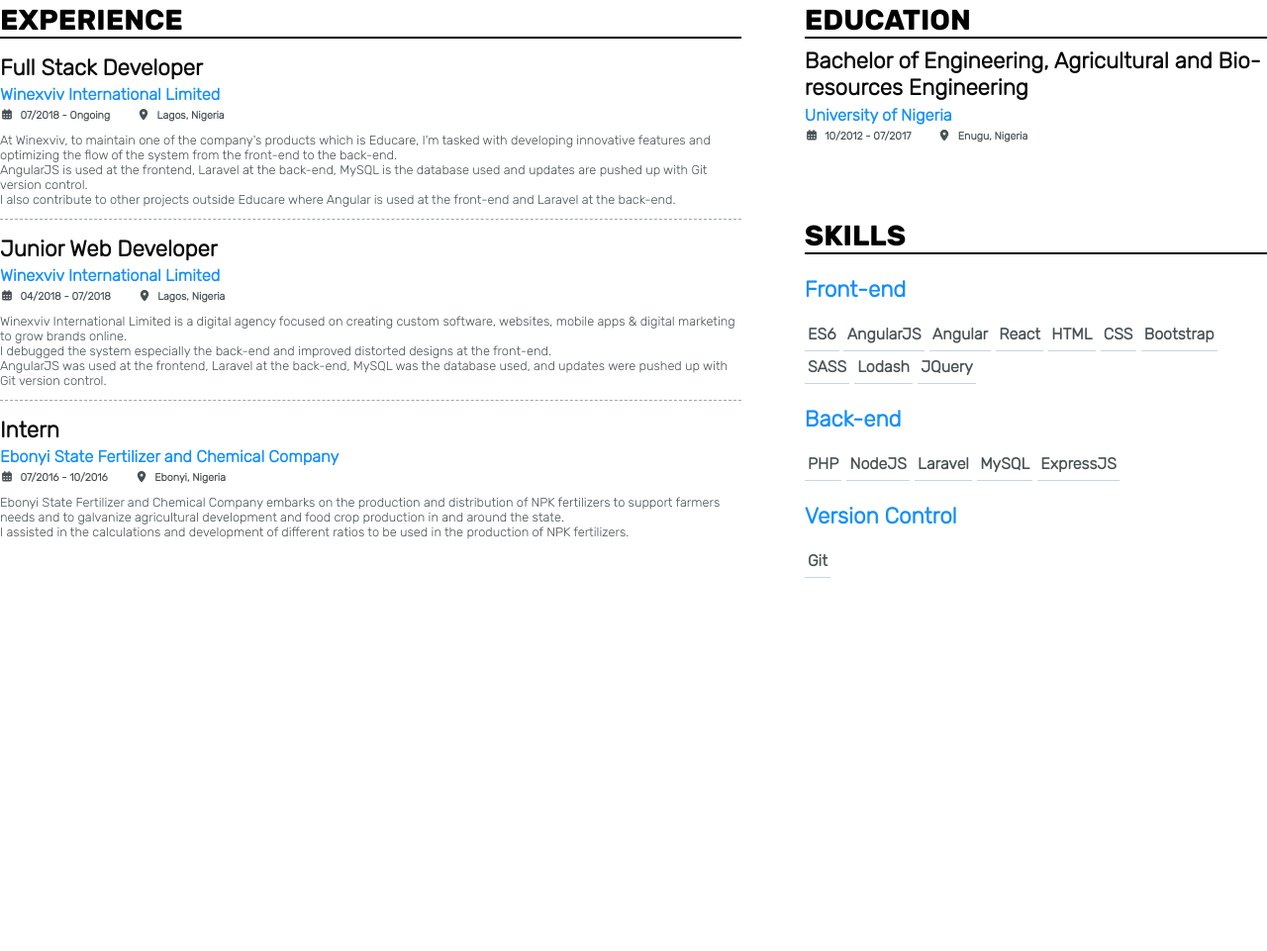
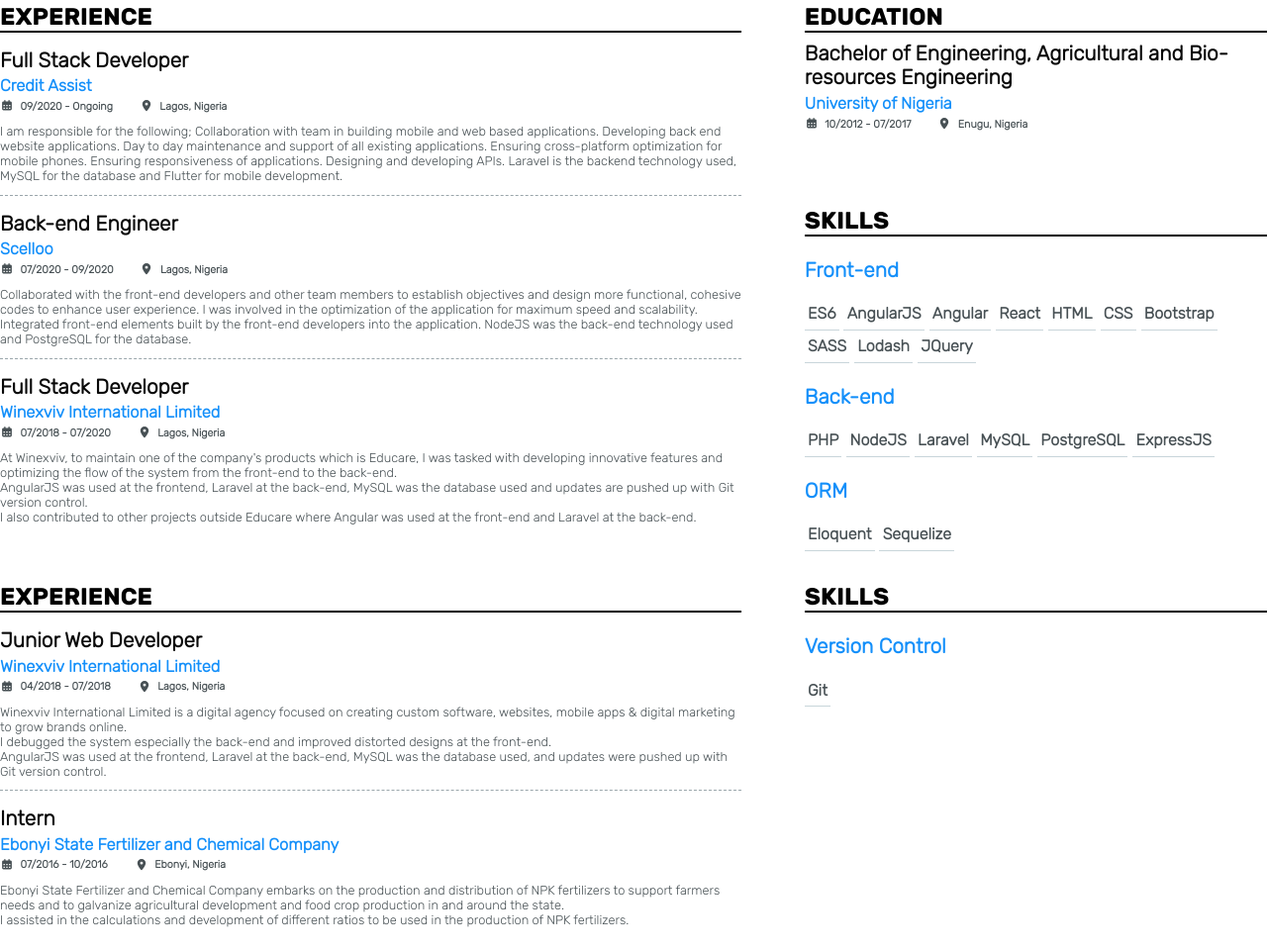
Before and after one commit to lawrecks/resume, a plain HTML site: page index.html in a window 1280 px wide. Shown: the part 209-1170 px from the top of the page at 99% size. Before the commit the page ends 806 px from the top, so only its background shows below. Drawn offline with Linux system fonts and the light colour scheme.

Commit message:
Made few changes to experience

```diff
--- a/css/style.css
+++ b/css/style.css
@@ -76,14 +76,14 @@
     font-family: Rubik-Bold;
     border-bottom: 2px solid black;
     margin-bottom: 0.6rem;
-    font-size: 1.8rem;
+    font-size: 1.5rem;
 }
 main *:nth-child(n+2) {
     font-family: PaulGrotesk-Regular;
 }
 main h2 {
     color: #080808;
-    font-size:1.4rem;
+    font-size:1.3rem;
 }
 main h3 {
     font-size:1.03rem;
@@ -112,3 +112,6 @@
     padding: 0.4rem 0.2rem;
     margin-right: 0.3rem;
 }
+section {
+    break-after: page;
+}
--- a/index.html
+++ b/index.html
@@ -34,52 +34,54 @@
                 <img src="img/profile.jpg" alt="">
             </div>
         </header>
+        <section>
             <main>
                 <div style="width:58.5%">
                     <h1>EXPERIENCE</h1>
                     <div class="experience">
                         <h2>Full Stack Developer</h2>
+                        <h3 class="blue-text">Credit Assist</h3>
+                        <h6 class="gray-text date-place"><i class="fa fa-calendar-alt logo"></i>09/2020 - Ongoing &emsp;&emsp;
+                            <i class="fa fa-map-marker-alt logo"></i>Lagos, Nigeria</h6>
+                        <p class="gray-text desc">
+                            I am responsible for the following;
+                            Collaboration with team in building mobile and web based applications.
+                            Developing back end website applications.
+                            Day to day maintenance and support of all existing applications.
+                            Ensuring cross-platform optimization for mobile phones.
+                            Ensuring responsiveness of applications.
+                            Designing and developing APIs.
+                            Laravel is the backend technology used, MySQL for the database and Flutter for mobile development.
+                        </p>
+                    </div>
+                    <div class="experience">
+                        <h2>Back-end Engineer</h2>
+                        <h3 class="blue-text">Scelloo</h3>
+                        <h6 class="gray-text date-place"><i class="fa fa-calendar-alt logo"></i>07/2020 - 09/2020 &emsp;&emsp;
+                            <i class="fa fa-map-marker-alt logo"></i>Lagos, Nigeria</h6>
+                        <p class="gray-text desc">
+                            Collaborated with the front-end developers and other team members to
+                            establish objectives and design more functional, cohesive codes to
+                            enhance user experience.
+                            I was involved in the optimization of the application for maximum speed and scalability.
+                            Integrated front-end elements built by the front-end developers
+                            into the application.
+                            NodeJS was the back-end technology used and PostgreSQL for the database.
+                        </p>
+                    </div>
+                    <div class="experience">
+                        <h2>Full Stack Developer</h2>
                         <h3 class="blue-text">Winexviv International Limited</h3>
-                    <h6 class="gray-text date-place"><i class="fa fa-calendar-alt logo"></i>07/2018 - Ongoing &emsp;&emsp;
+                        <h6 class="gray-text date-place"><i class="fa fa-calendar-alt logo"></i>07/2018 - 07/2020 &emsp;&emsp;
                             <i class="fa fa-map-marker-alt logo"></i>Lagos, Nigeria</h6>
                         <p class="gray-text desc">
                             At Winexviv, to maintain one of the company's products which is
-                        Educare, I'm tasked with developing innovative features and optimizing
+                            Educare, I was tasked with developing innovative features and optimizing
                             the flow of the system from the front-end to the back-end. <br>
-                        AngularJS is used at the frontend, Laravel at the back-end, MySQL is the
+                            AngularJS was used at the frontend, Laravel at the back-end, MySQL was the
                             database used and updates are pushed up with Git version control. <br>
-                        I also contribute to other projects outside Educare where Angular is
+                            I also contributed to other projects outside Educare where Angular was
                             used at the front-end and Laravel at the back-end.
-                    </p>
-                </div>
-                <div class="experience">
-                    <h2>Junior Web Developer</h2>
-                    <h3 class="blue-text">Winexviv International Limited</h3>
-                    <h6 class="gray-text date-place"><i class="fa fa-calendar-alt logo"></i>04/2018 - 07/2018 &emsp;&emsp;
-                        <i class="fa fa-map-marker-alt logo"></i>Lagos, Nigeria</h6>
-                    <p class="gray-text desc">
-                        Winexviv International Limited is a digital agency focused on creating
-                        custom software, websites, mobile apps & digital marketing to grow
-                        brands online. <br>
-                        I debugged the system especially the back-end and improved distorted
-                        designs at the front-end. <br>
-                        AngularJS was used at the frontend, Laravel at the back-end, MySQL
-                        was the database used, and updates were pushed up with Git version
-                        control.
-                    </p>
-                </div>
-                <div class="experience">
-                    <h2>Intern</h2>
-                    <h3 class="blue-text">Ebonyi State Fertilizer and Chemical Company</h3>
-                    <h6 class="gray-text date-place"><i class="fa fa-calendar-alt logo"></i>07/2016 - 10/2016 &emsp;&emsp;
-                        <i class="fa fa-map-marker-alt logo"></i>Ebonyi, Nigeria</h6>
-                    <p class="gray-text desc">
-                        Ebonyi State Fertilizer and Chemical Company embarks on the
-                        production and distribution of NPK fertilizers to support farmers needs
-                        and to galvanize agricultural development and food crop production in
-                        and around the state. <br>
-                        I assisted in the calculations and development of different ratios to be
-                        used in the production of NPK fertilizers.
                         </p>
                     </div>
                 </div>
@@ -115,9 +117,59 @@
                                 <h4 class="gray-text">NodeJS</h4>
                                 <h4 class="gray-text">Laravel</h4>
                                 <h4 class="gray-text">MySQL</h4>
+                                <h4 class="gray-text">PostgreSQL</h4>
                                 <h4 class="gray-text">ExpressJS</h4>
                             </div>
                         </div>
+                        <div>
+                            <h2 class="blue-text" style="margin: 1.4rem 0 1rem">ORM</h2>
+                            <div class="skills">
+                                <h4 class="gray-text">Eloquent</h4>
+                                <h4 class="gray-text">Sequelize</h4>
+                            </div>
+                        </div>
+                    </div>
+                </div>
+            </main>
+        </section>
+        <section>
+            <main>
+                <div style="width:58.5%">
+                    <h1>EXPERIENCE</h1>
+                    <div class="experience">
+                        <h2>Junior Web Developer</h2>
+                        <h3 class="blue-text">Winexviv International Limited</h3>
+                        <h6 class="gray-text date-place"><i class="fa fa-calendar-alt logo"></i>04/2018 - 07/2018 &emsp;&emsp;
+                            <i class="fa fa-map-marker-alt logo"></i>Lagos, Nigeria</h6>
+                        <p class="gray-text desc">
+                            Winexviv International Limited is a digital agency focused on creating
+                            custom software, websites, mobile apps & digital marketing to grow
+                            brands online. <br>
+                            I debugged the system especially the back-end and improved distorted
+                            designs at the front-end. <br>
+                            AngularJS was used at the frontend, Laravel at the back-end, MySQL
+                            was the database used, and updates were pushed up with Git version
+                            control.
+                        </p>
+                    </div>
+                    <div class="experience">
+                        <h2>Intern</h2>
+                        <h3 class="blue-text">Ebonyi State Fertilizer and Chemical Company</h3>
+                        <h6 class="gray-text date-place"><i class="fa fa-calendar-alt logo"></i>07/2016 - 10/2016 &emsp;&emsp;
+                            <i class="fa fa-map-marker-alt logo"></i>Ebonyi, Nigeria</h6>
+                        <p class="gray-text desc">
+                            Ebonyi State Fertilizer and Chemical Company embarks on the
+                            production and distribution of NPK fertilizers to support farmers needs
+                            and to galvanize agricultural development and food crop production in
+                            and around the state. <br>
+                            I assisted in the calculations and development of different ratios to be
+                            used in the production of NPK fertilizers.
+                        </p>
+                    </div>
+                </div>
+                <div style="width:36.5%">
+                    <div>
+                        <h1>SKILLS</h1>
                         <div>
                             <h2 class="blue-text" style="margin: 1.4rem 0 1rem">Version Control</h2>
                             <div class="skills">
@@ -127,6 +179,7 @@
                     </div>
                 </div>
             </main>
+        </section>
     </div>
     <script src="js/all.js"></script>
 </body>
```
Lines whose indentation alone changed are shown as unchanged.
